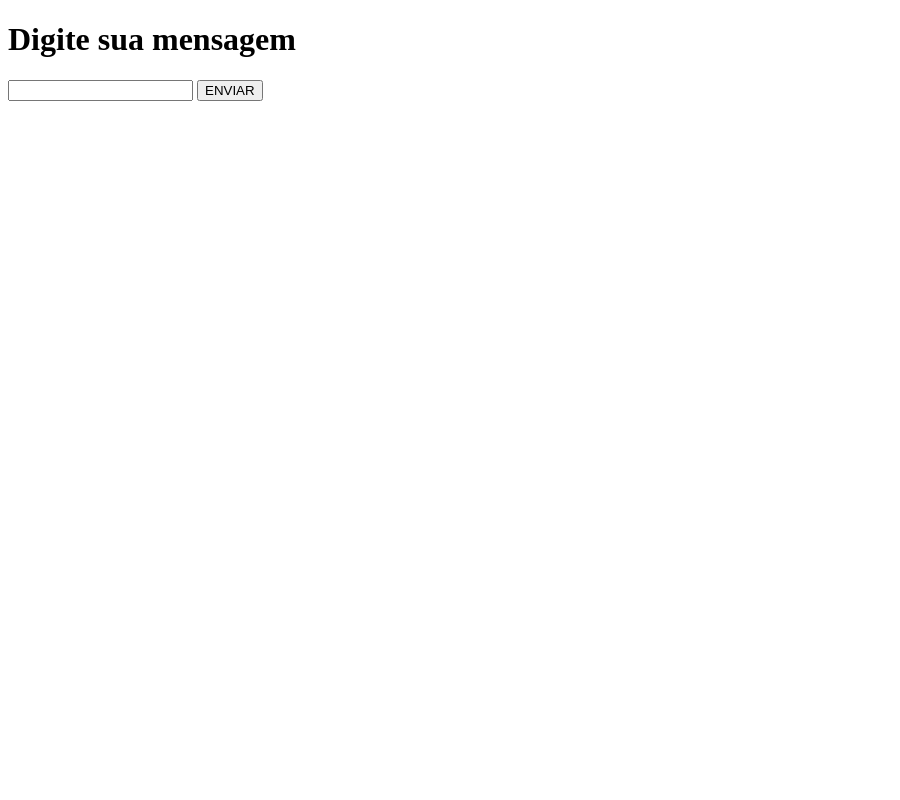
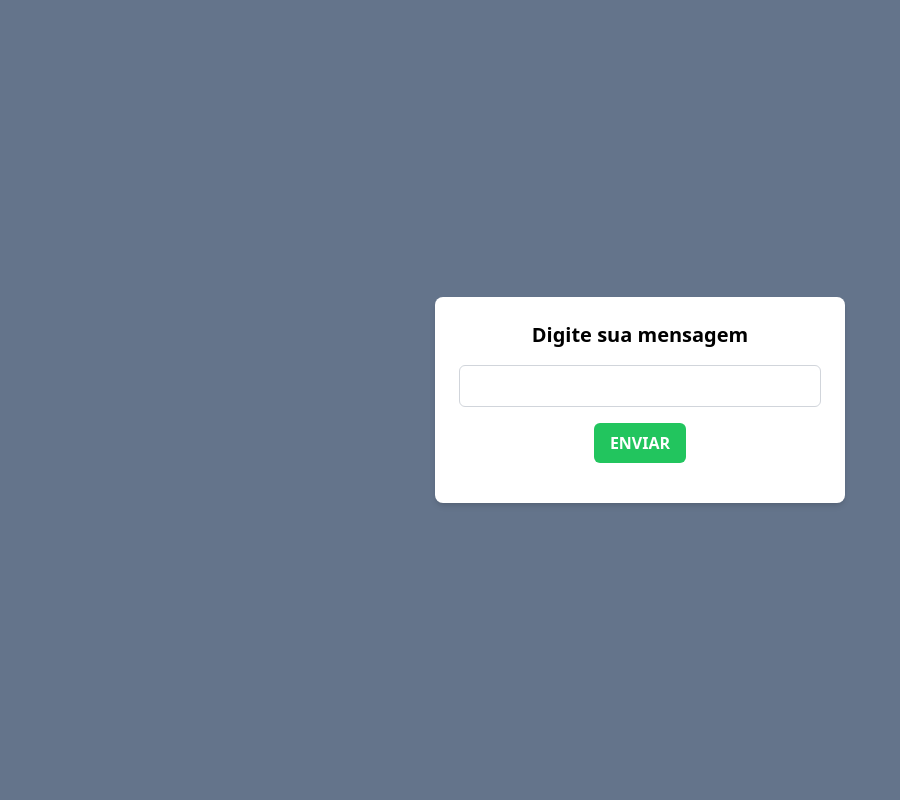
Before and after one commit to tiago-py/python-projects, a Flask app: page / in a window 1280 px wide. Shown: the whole page, without its empty margins (0-900 px from the left). Run offline with Flask 3, Linux system fonts and the light colour scheme; some libraries are stand-ins or nearby versions.

Commit message:
feat: fazendo upgrade do css

```diff
--- a/project-ia/templates/index.html
+++ b/project-ia/templates/index.html
@@ -3,17 +3,22 @@
 <head>
     <meta charset="UTF-8">
     <meta name="viewport" content="width=device-width, initial-scale=1.0">
+    <script src="https://cdn.tailwindcss.com"></script>
     <title>CHAT-API</title>
+
 </head>
-<body>
-    <form action="/chat" method="POST">
-        <h1>Digite sua mensagem</h1>
-        <input type="text" name="message">
-
-        <button>ENVIAR</button>
-    </form>
+<body class="bg-slate-500">
+    <div class="flex justify-center items-center h-screen">
+        <div class="bg-white rounded-lg p-6 shadow-md">
+            <form action="/chat" method="POST" class="text-center">
+                <h1 class="text-xl font-bold mb-4">Digite sua mensagem</h1>
+                <input type="text" name="message" class="border border-gray-300 rounded-md px-4 py-2 mb-4 w-full">
+                <button type="submit" class="bg-green-500 hover:bg-green-600 text-white font-bold py-2 px-4 rounded-md">ENVIAR</button>
+            </form>
+            <h4 class="mt-4 text-center font-bold">{{response}}</h4>
+        </div>
+    </div>
 
 
-    <h4>{{response}}</h4>
 </body>
 </html>
```
